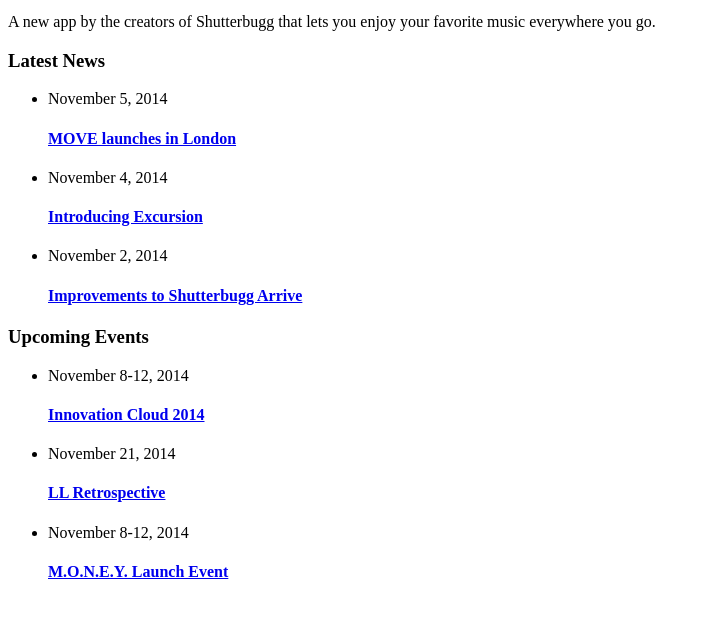
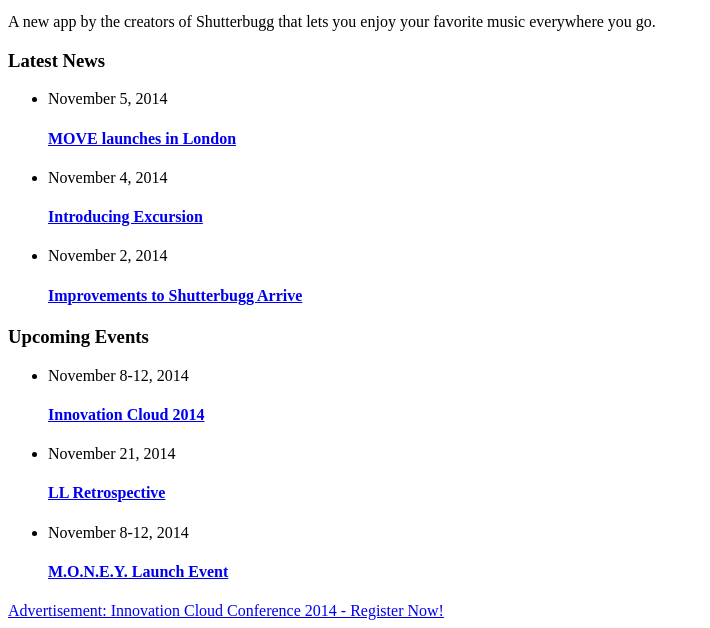
Before and after one commit to dargaCode/CodecademyNewsroomLayout, a plain HTML site: page index.html in a window 1280 px wide. Shown: the part 314-942 px from the top of the page, without its empty margins (0-710 px from the left). Before the commit the page ends 916 px from the top, so only its background shows below. Drawn offline with Linux system fonts and the light colour scheme.

Commit message:
add banner add elements

```diff
--- a/index.html
+++ b/index.html
@@ -94,7 +94,7 @@
 
     <div class="banner-ad">
       <div class="container">
-
+        <a href="#">Advertisement: Innovation Cloud Conference 2014 - Register Now!</a>
       </div>
     </div>
 
```
